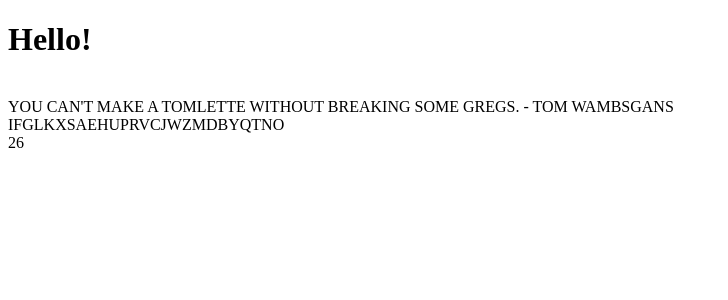
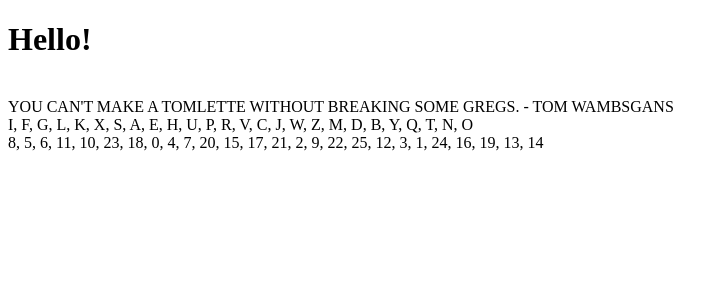
Before and after one commit to Thornrose/scryptoquote, a React (Vite) app: page /#/ in a window 1280 px wide. Shown: the top 300 px of the page, without its empty margins (0-728 px from the left). Built offline with nearby package versions, Linux system fonts and the light colour scheme; no server answers.

Commit message:
add 2nd shuffle return value now returning shuffledAlphabet as well as usedIndexes

```diff
--- a/src/helpers/quoteHelper.ts
+++ b/src/helpers/quoteHelper.ts
@@ -53,7 +53,9 @@
   return Array.from(quoteText);
 }
 
-export function alphabetShuffle(alphabet: string[]): string[] {
+export function alphabetShuffle(
+  alphabet: string[]
+): [shuffledAlphabet: string[], usedIndexes: number[]] {
   const shuffledAlphabet: string[] = [];
   const usedIndexes: number[] = [];
 
@@ -64,5 +66,5 @@
       usedIndexes.push(randomIndex);
     }
   }
-  return shuffledAlphabet;
+  return [shuffledAlphabet, usedIndexes];
 }
--- a/src/pages/Home.tsx
+++ b/src/pages/Home.tsx
@@ -18,9 +18,10 @@
     author: 'Tom Wambsgans',
   };
 
+  // remember that because this is being done outside of useEffect, it's being done twice due to mounting
   const quoteArray = parseQuote(mockQuote.content, mockQuote.author);
 
-  const shuffledAlphabet = alphabetShuffle(alphabetArray);
+  const [shuffledAlphabet, usedIndexes] = alphabetShuffle(alphabetArray);
 
   useEffect(() => {
     const fetchData = async () => {
@@ -39,8 +40,8 @@
       <div>{author}</div>
       <br />
       <div>{quoteArray}</div>
-      <div>{shuffledAlphabet}</div>
-      <div>{shuffledAlphabet.length}</div>
+      <div>{shuffledAlphabet.join(', ')}</div>
+      <div>{usedIndexes.join(', ')}</div>
     </>
   );
 }
```
